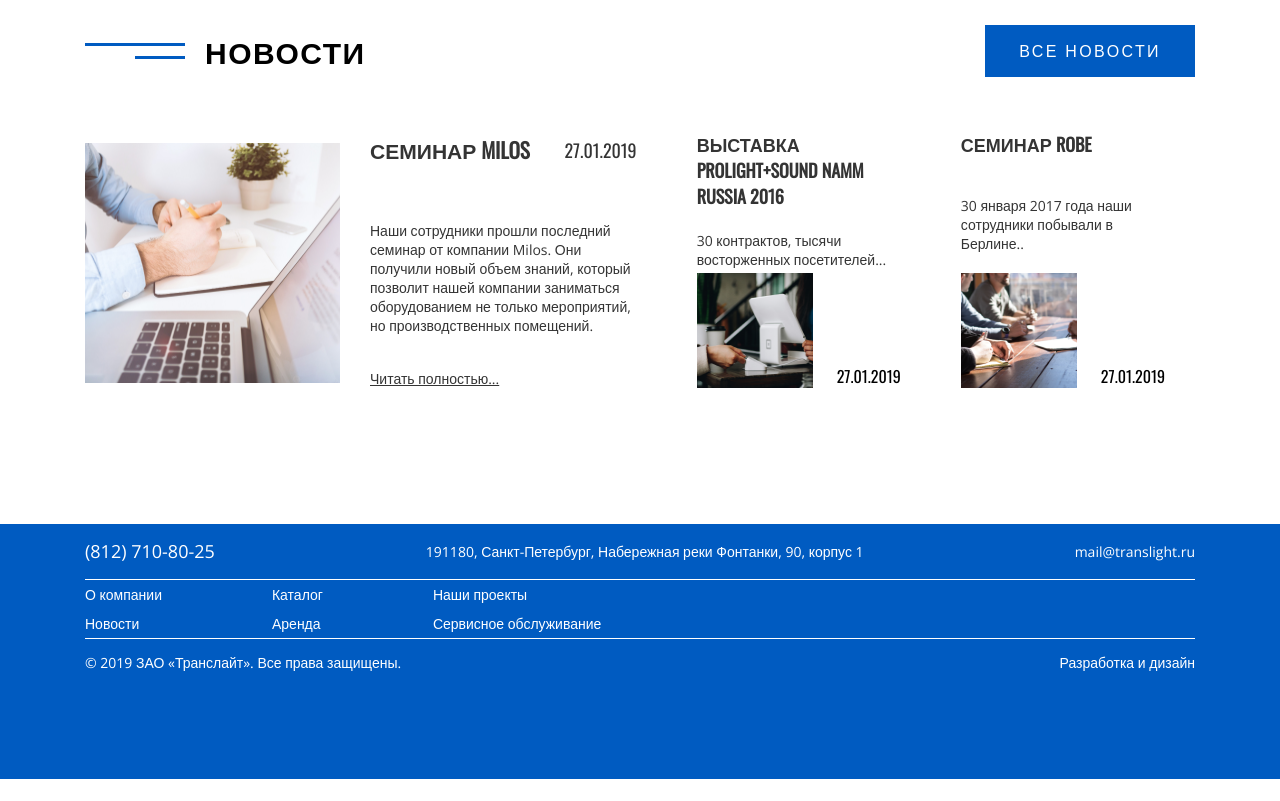
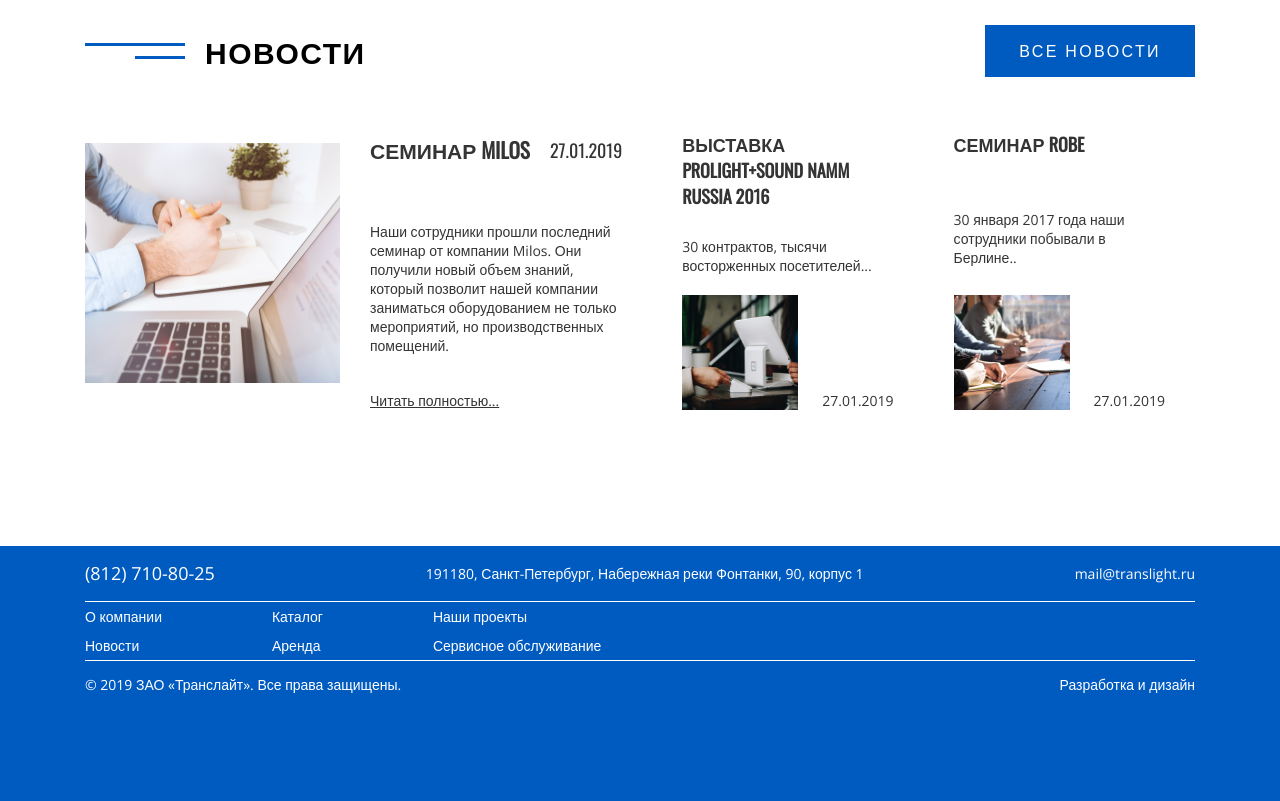
Before and after one commit to artshedrov/proj-maket, a website: page src/index.html in a window 1280 px wide. Shown: the part 2904-3705 px from the top of the page. Before the commit the page ends 3683 px from the top, so only its background shows below. Drawn offline with nearby package versions, Linux system fonts and the light colour scheme.

Commit message:
12.05.20 fix news block

```diff
--- a/src/index.html
+++ b/src/index.html
@@ -254,18 +254,18 @@
         <div class="news-second">
           <article class="news-second__item">
             <h3 class="news__header">Выставка Prolight+Sound NAMM Russia 2016</h3>
-            <p class="news__text">30 контрактов, тысячи восторженных посетителей...</p>
+            <p class="news__text text__wrap1">30 контрактов, тысячи восторженных посетителей...</p>
             <div class="news-second__footer">
               <img class="news-second__img" src="img/news-item1.png" alt="">
-              <time>27.01.2019</time>
+              <time class="news-second__date">27.01.2019</time>
             </div>
           </article>
           <article class="news-second__item">
             <h3 class="news__header">Семинар Robe</h3>
-            <p class="news__text">30 января 2017 года наши сотрудники побывали в Берлине..</p>
+            <p class="news__text text__wrap2">30 января 2017 года наши сотрудники побывали в Берлине..</p>
             <div class="news-second__footer">
               <img class="news-second__img" src="img/news-item2.png" alt="">
-              <time>27.01.2019</time>
+              <time class="news-second__date">27.01.2019</time>
             </div>
           </article>
         </div>
--- a/src/less/section-layout.less
+++ b/src/less/section-layout.less
@@ -112,10 +112,27 @@
   &__footer {
     display: flex;
     flex-direction: row;
-    // justify-content: space-between;
     align-items: flex-end;
+  }
+  &__date {
+    font-size: 14px;
+    font-family: @second-text;
+    color: @second-text-color;
   }
   time {
     padding-left: 12px;
   }
 }
+
+.text {
+  &__wrap1 {
+    margin: 10px 0 20px 0;
+    height: calc(100% - 10px);
+    position: relative;
+  }
+  &__wrap2 {
+    margin: 35px 0 10px 0;
+    height: calc(100% - 10px);
+    position: relative;
+  }
+}
```
Also changed, not shown: src/less/style.less (+0 -117 lines), src/css/style.css.
